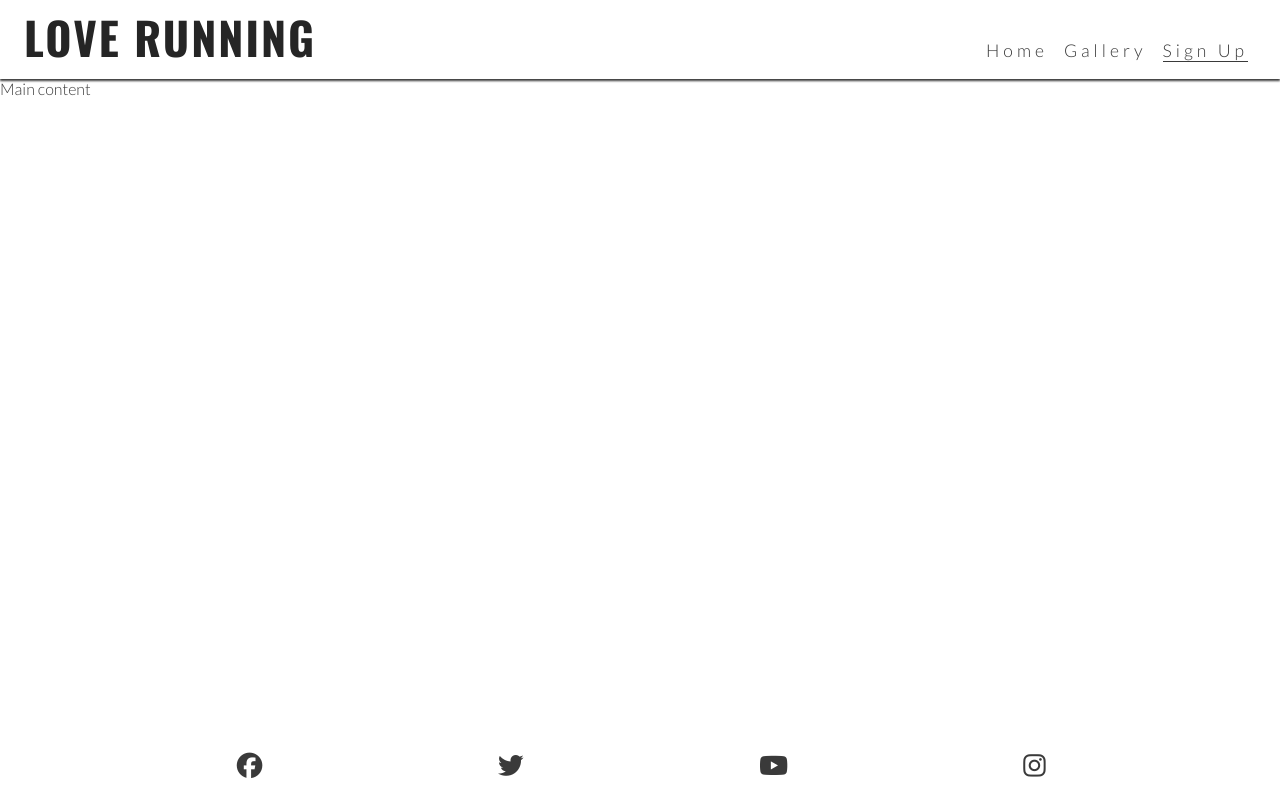
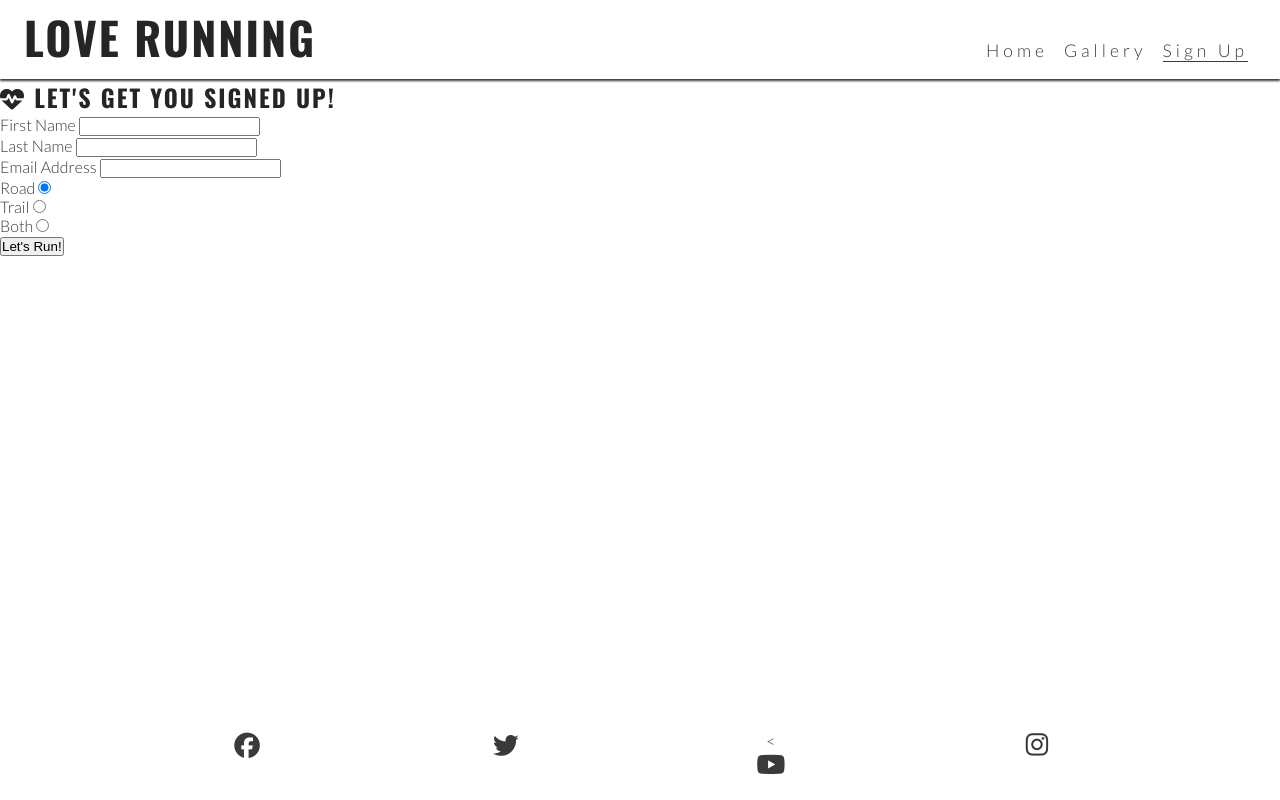
Before and after one commit to Loudotcom/love-running, a plain HTML site: page signup.html in a window 1280 px wide. Drawn offline with nearby package versions, Linux system fonts and the light colour scheme.

Commit message:
add html to signup page

```diff
--- a/signup.html
+++ b/signup.html
@@ -37,8 +37,38 @@
 
     </header>
 
-    <!-- Main content -->
-    <main>Main content</main>
+<!-- Main content -->
+    <main>
+        <section id="signup">
+            <form id="signup-form" method="POST" action="https://formdump.codeinstitute.net">
+                <h2><i class="fa-solid fa-heartbeat"></i> Let's get you signed up!</h2>
+                <label for="first-name">First Name</label>
+                <input type="text" name="first_name" id="first-name" class="text-input" required>
+                <br>
+                <label for="last-name">Last Name</label>
+                <input type="text" name="last_name" id="last-name" class="text-input" required>
+                <br>
+                <label for="email-address">Email Address</label>
+                <input type="email" name="email_address" id="email-address" class="text-input" required>
+                <br>
+                <div class="radio-buttons">
+                    <div>
+                        <label for="road">Road</label>
+                        <input type="radio" name="running_preference" id="road" value="road" required checked>
+                    </div>
+                    <div>
+                        <label for="trail">Trail</label>
+                        <input type="radio" name="running_preference" id="trail" value="trail" required>
+                    </div>
+                    <div>
+                        <label for="both">Both</label>
+                        <input type="radio" name="running_preference" id="both" value="both" required>
+                    </div>
+                </div>
+                <button type="submit" class="join-button">Let's Run!</button>
+            </form>
+        </section>
+    </main>
 
     <!-- Footer -->
     <footer>
@@ -53,7 +83,7 @@
                     aria-label="Visit our Twitter page (opens in a new tab)">
                     <i class="fa-brands fa-twitter"></i></a>
             </li>
-            <li>
+            <li><
                 <a href="https://www.youtube.com/" target="_blank" rel="noopener"
                     aria-label="Visit our YouTube page (opens in a new tab)">
                     <i class="fa-brands fa-youtube"></i></a>
```
